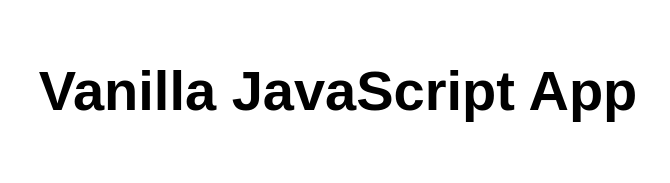
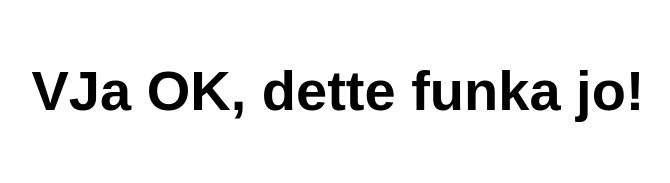
Before and after one commit to Birkzerk/Web, a website: page src/index.html in a window 1280 px wide. Shown: the whole page, without its empty margins (302-972 px from the left). Drawn offline with Linux system fonts and the light colour scheme.

Commit message:
Update index.html

```diff
--- a/src/index.html
+++ b/src/index.html
@@ -5,12 +5,12 @@
   <meta charset="UTF-8">
   <meta name="viewport" content="width=device-width, initial-scale=1.0">
   <link rel="stylesheet" href="styles.css">
-  <title>Vanilla JavaScript App</title>
+  <title>Ja OK, dette funka jo!</title>
 </head>
 
 <body>
   <main>
-    <h1>Vanilla JavaScript App</h1>
+    <h1>VJa OK, dette funka jo!</h1>
   </main>
 </body>
 
```
